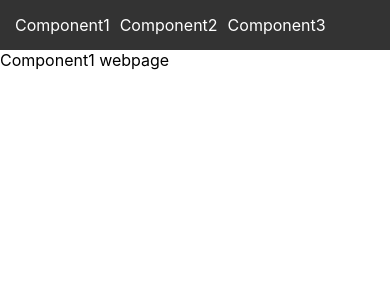
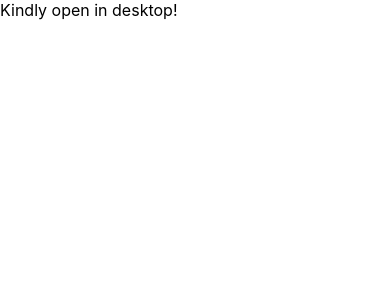
Before and after one commit to ak14aman/work-playground, a React (Create React App) app: page / in a window 390 px wide. Shown: the top 300 px of the page. Built offline with nearby package versions, Linux system fonts and the light colour scheme.

Commit message:
Mobile View and desktop view upon window size change dynamically added

```diff
--- a/src/App.tsx
+++ b/src/App.tsx
@@ -1,20 +1,44 @@
-import React from 'react';
+import React, { useState, useEffect } from 'react';
 import './App.css';
 import { Route, Routes } from 'react-router-dom';
 import Navbar from './Navbar';
 import Component1 from './Components/testComp/Component1';
 import Component2 from './Components/testComp/Component2';
 import Component3 from './Components/testComp/Component3';
+import MobileView from './MobileView';
 
 function App() {
+
+  const [isMobile, setIsMobile] = useState(window.innerWidth <= 768);
+
+  useEffect(() => {
+    const handleResize = () => {
+      setIsMobile(window.innerWidth <= 768);
+    };
+
+    window.addEventListener('resize', handleResize);
+
+    // Clean up the event listener when the component is unmounted
+    return () => {
+      window.removeEventListener('resize', handleResize);
+    };
+  }, []); // Empty dependency array means this effect runs once on mount and clean up on unmount
+
   return (
     <>
-      <Navbar/>
+      {/* {!isMobileView && <Navbar />} */}
+      <Navbar />
         <div>
           <Routes>
-            <Route path="/"  element={<Component1/>} />
-            <Route path="/Component2"  element={<Component2 />}/>
-            <Route path="/Component3"  element={<Component3 />}/>
+          {isMobile ? (
+            <Route path="/MobileView" element={<MobileView />} />
+            ) : (
+            <>
+              <Route path="/" element={<Component1/>} />
+              <Route path="/Component2" element={<Component2 />} />
+              <Route path="/Component3" element={<Component3 />} />
+            </>
+            )}
 
           </Routes>
       </div>
--- /dev/null
+++ b/src/MobileView.tsx
@@ -0,0 +1,11 @@
+import React from 'react'
+
+const MobileView = () => {
+    return (
+        <div className='desktop-warning'>
+          Kindly open in desktop!
+        </div>
+      );
+}
+
+export default MobileView
--- a/src/Navbar.tsx
+++ b/src/Navbar.tsx
@@ -1,19 +1,52 @@
 import React from 'react'
-import { Link } from 'react-router-dom';
+import { Link, useLocation } from 'react-router-dom';
 import './NavbarStyles.css';
+import MobileView from './MobileView';
 
-const Navbar = () => {
+
+// const MobileView = () => {
+//     return (
+//       <div className='desktop-warning'>
+//         Kindly open in desktop!
+//       </div>
+//     );
+//   };
+
+
+  const DesktopView = () => {
+    const location = useLocation();
+
     return (
         <div className='navbar'>
             <div className='ComponentDiv'>
-            <Link to="/">Component1</Link>
+                {/* <Link to="/">Component1</Link> */}
+                <Link to="/" className={location.pathname === '/' ? 'selected' : ''}>Component1</Link>
             </div>
             <div className='ComponentDiv'>
-            <Link to="/Component2">Component2</Link>
+                {/* <Link to="/Component2">Component2</Link> */}
+                <Link to="/Component2" className={location.pathname === '/Component2' ? 'selected' : ''}>Component2</Link>
             </div>
             <div className='ComponentDiv'>
-            <Link to="/Component3">Component3</Link>
+                {/* <Link to="/Component3">Component3</Link> */}
+                <Link to="/Component3" className={location.pathname === '/Component3' ? 'selected' : ''}>Component3</Link>
             </div>
+        </div>
+    );
+  };
+
+
+
+
+
+const Navbar = () => {
+
+    // const location = useLocation();
+
+    const isMobile = window.innerWidth <= 768;
+
+    return (
+        <div>
+            {isMobile ? <MobileView /> : <DesktopView />}
         </div>
     )
 }
--- a/src/NavbarStyles.css
+++ b/src/NavbarStyles.css
@@ -36,3 +36,9 @@
   .navbar a:hover {
     color: #ffa500; /* Change text color on hover */
   }
+
+  .navbar a.selected {
+    color: #ccff01; /* Change text color for selected item */
+    font-weight: bold; /* Make selected item bold */
+    /* Add any other styles you want for the selected item */
+  }
```
Lines whose indentation alone changed are shown as unchanged.
